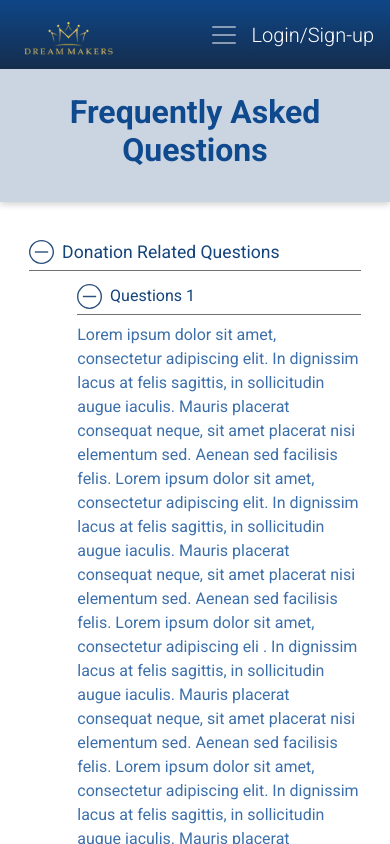
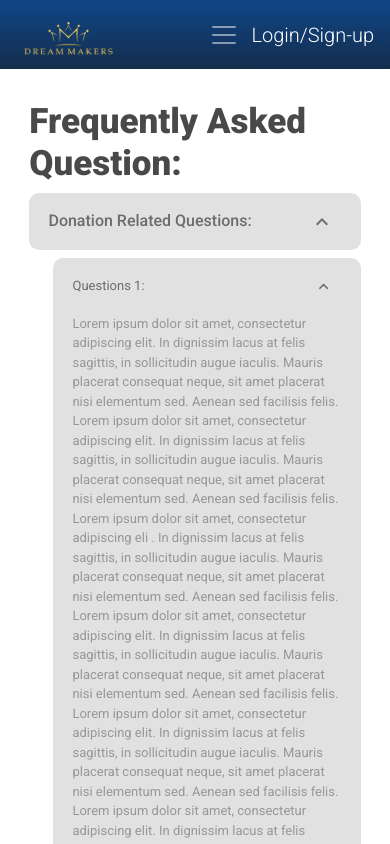
Before and after one commit to wikiwaleed2/HananReactApp, a React (Create React App) app in the folder reactApp/: page /frequently-questions in a window 390 px wide. Shown: the top 844 px of the page. Built offline with nearby package versions, Linux system fonts and the light colour scheme; no server answers; a web font is replaced by a local one; what apollo-link-ws, config, react-animations would draw is missing.

Commit message:
mobile accordion implemented.

```diff
--- /dev/null
+++ b/reactApp/src/_components/MobileAccordion/MobileAccordion.jsx
@@ -0,0 +1,51 @@
+import React, { useState } from 'react';
+import { Paragraph } from '../../_shared/HeadingsOrParagraphs/HeadingsOrParagraphs';
+import { MobileAccordionItem } from './MobileAccordionItem/MobileAccordionItem';
+import { MobileChildAccordionItem } from './MobileChildAccordionItem/MobileChildAccordionItem';
+
+export const MobileAccordion = ({ items }) => {
+   const [activeItem, setActiveItem] = useState(0);
+   const [activeChildItem, setActiveChildItem] = useState(0);
+
+   const activeItemHandler = (id) => {
+      setActiveItem((preState) => (preState === id ? null : id));
+      setActiveChildItem(null);
+   };
+
+   const activeChildItemHandler = (id) => {
+      setActiveChildItem((preState) => (preState === id ? null : id));
+   };
+
+   return (
+      <div>
+         {items &&
+            items.map((item) => (
+               <div key={item.id}>
+                  <MobileAccordionItem
+                     title={item.title}
+                     iconHandler={() => {
+                        activeItemHandler(item.id);
+                     }}
+                     open={item.id === activeItem}
+                  />
+                  {item.id === activeItem && (
+                     <div className="ml-4">
+                        {item.childs.map((item) => (
+                           <div key={item.id}>
+                              <MobileChildAccordionItem
+                                 title={item.title}
+                                 description={item.description}
+                                 iconHandler={() => {
+                                    activeChildItemHandler(item.id);
+                                 }}
+                                 open={item.id === activeChildItem}
+                              />
+                           </div>
+                        ))}
+                     </div>
+                  )}
+               </div>
+            ))}
+      </div>
+   );
+};
--- /dev/null
+++ b/reactApp/src/_components/MobileAccordion/MobileAccordionItem/MobileAccordionItem.jsx
@@ -0,0 +1,24 @@
+import React from 'react';
+import './MobileAccordionItem.less';
+
+import { MdKeyboardArrowUp, MdKeyboardArrowDown } from 'react-icons/md';
+
+export const MobileAccordionItem = ({
+   title,
+   iconHandler,
+   open,
+   childAccordion,
+}) => {
+   return (
+      <div className="d-flex align-items-center mobile-accordion-item">
+         <p className={`accordion-header`}>{title}:</p>
+         <span className="icon-container" onClick={iconHandler}>
+            {open ? (
+               <MdKeyboardArrowUp className="react-icons" />
+            ) : (
+               <MdKeyboardArrowDown className="react-icons" />
+            )}
+         </span>
+      </div>
+   );
+};
--- /dev/null
+++ b/reactApp/src/_components/MobileAccordion/MobileAccordionItem/MobileAccordionItem.less
@@ -0,0 +1,25 @@
+.mobile-accordion-item {
+   padding: 1rem 1.2rem;
+   border-radius: 10px;
+   background-color: #e1e1e1;
+   margin-bottom: 0.5rem;
+   display: flex;
+   align-items: center;
+   justify-content: space-between;
+}
+
+.react-icons {
+   color: #6c6c6c;
+   font-size: 1.5rem;
+}
+
+.accordion-header {
+   font-size: 16px;
+   font-weight: 500;
+   color: #6c6c6c;
+   text-transform: capitalize;
+}
+
+.mobile-sm-font {
+   font-size: 1.2rem;
+}
--- /dev/null
+++ b/reactApp/src/_components/MobileAccordion/MobileChildAccordionItem/MobileChildAccordionItem.jsx
@@ -0,0 +1,27 @@
+import React from 'react';
+import './MobileChildAccordionItem.less';
+
+import { MdKeyboardArrowUp, MdKeyboardArrowDown } from 'react-icons/md';
+
+export const MobileChildAccordionItem = ({
+   title,
+   iconHandler,
+   description,
+   open,
+}) => {
+   return (
+      <div className="mobile-child-accordion-item">
+         <div className="d-flex align-items-center justify-content-between">
+            <p className={`accordion-child-header`}>{title}:</p>
+            <span className="icon-container" onClick={iconHandler}>
+               {open ? (
+                  <MdKeyboardArrowUp className="react-child-icons" />
+               ) : (
+                  <MdKeyboardArrowDown className="react-child-icons" />
+               )}
+            </span>
+         </div>
+         {open && <p className="accordion-child-description">{description}</p>}
+      </div>
+   );
+};
--- /dev/null
+++ b/reactApp/src/_components/MobileAccordion/MobileChildAccordionItem/MobileChildAccordionItem.less
@@ -0,0 +1,27 @@
+.mobile-child-accordion-item {
+   padding: 1rem 1.2rem;
+   border-radius: 10px;
+   background-color: #e1e1e1;
+   margin-bottom: 0.5rem;
+   display: flex;
+   flex-direction: column;
+}
+
+.react-child-icons {
+   color: #6c6c6c;
+   font-size: 1.2rem;
+}
+
+.accordion-child-header {
+   font-size: 13px;
+   font-weight: 400;
+   color: #6c6c6c;
+   text-transform: capitalize;
+   margin-bottom: 0;
+}
+
+.accordion-child-description {
+   font-size: 13px;
+   color: #979797;
+   padding-top: 1rem;
+}
--- a/reactApp/src/pages/FrequentlyAskedQuestions/FrequentlyAskedQuestions.jsx
+++ b/reactApp/src/pages/FrequentlyAskedQuestions/FrequentlyAskedQuestions.jsx
@@ -3,6 +3,7 @@ import './FrequentlyAskedQuestions.less';
 
 import { SubHeader } from '@/_components/SubHeader/SubHeader';
 import Accordion from '../../_components/Accordion';
+import { MobileAccordion } from '../../_components/MobileAccordion/MobileAccordion';
 
 export const FrequentlyAskedQuestions = () => {
    const [questions, setQuestions] = useState([
@@ -85,9 +86,17 @@ export const FrequentlyAskedQuestions = () => {
 
    return (
       <div>
-         <SubHeader title="Frequently Asked Questions" />
-         <div className="question-container">
-            <Accordion items={questions} />
+         <div className="d-md-block d-none">
+            <SubHeader title="Frequently Asked Questions" />
+            <div className="question-container">
+               <Accordion items={questions} />
+            </div>
+         </div>
+         <div className="d-md-none d-block">
+            <div className="question-container">
+               <h1 className="mobile-faq-header">Frequently Asked Question:</h1>
+               <MobileAccordion items={questions} />
+            </div>
          </div>
       </div>
    );
--- a/reactApp/src/pages/FrequentlyAskedQuestions/FrequentlyAskedQuestions.less
+++ b/reactApp/src/pages/FrequentlyAskedQuestions/FrequentlyAskedQuestions.less
@@ -4,3 +4,10 @@
    margin: auto;
    min-height: 80vh;
 }
+
+.mobile-faq-header {
+   font-weight: 900;
+   font-size: 35px;
+   color: #4a4949;
+   margin-bottom: 0.5rem;
+}
```
